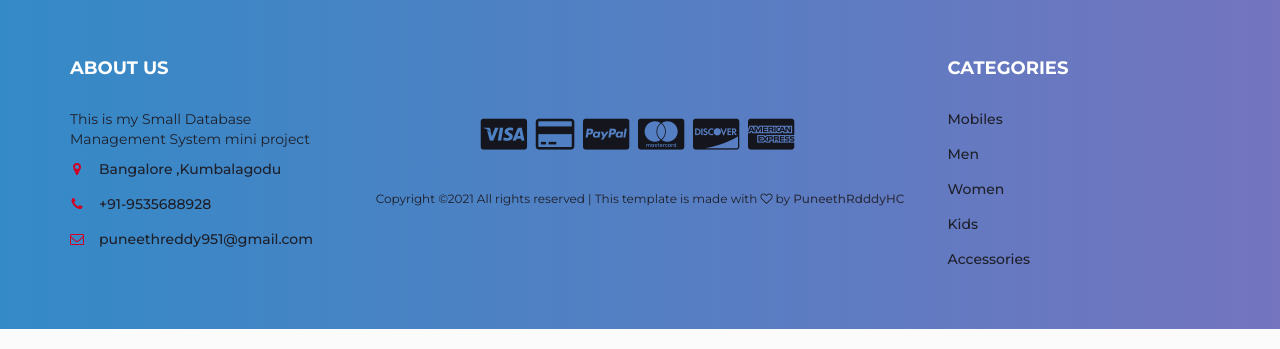
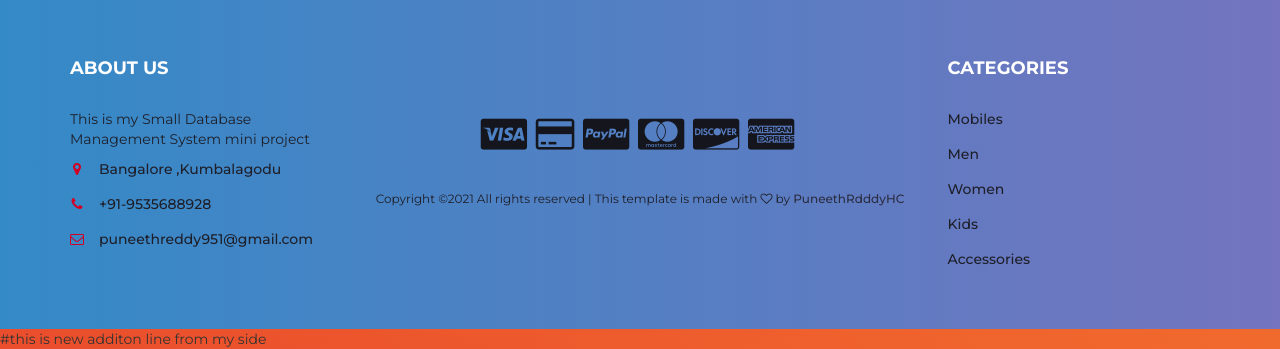
Before and after one commit to neerajkr25/Lab1.1, a PHP site: page /myfiles/ in a window 1280 px wide. Shown: the part 2884-3233 px from the top of the page. Run offline with PHP 8.4, Linux system fonts and the light colour scheme; data comes from the database, SQL or seed files in the repository; some libraries are stand-ins or nearby versions.

Commit message:
changed the footer

```diff
--- a/footer.php
+++ b/footer.php
@@ -100,3 +100,4 @@
 			});
 		});
 	</script>
+	#this is new additon line from my side
```
